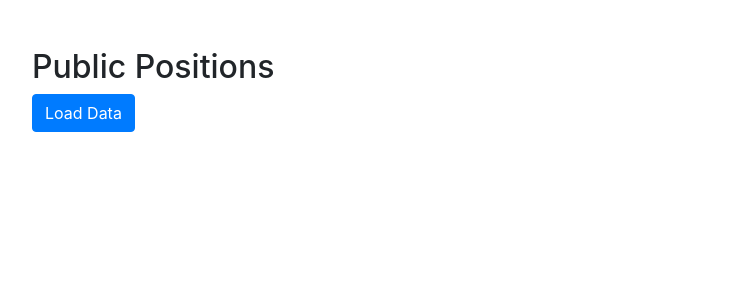
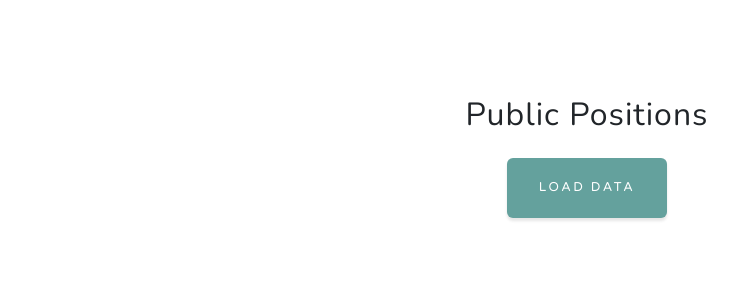
Before and after one commit to harrisonmstone/WebApp, a Flask app: page /loadPositions in a window 1280 px wide. Shown: the top 300 px of the page, without its empty margins (53-790 px from the left). Run offline with Flask 3, Linux system fonts and the light colour scheme; some libraries are stand-ins or nearby versions.

Commit message:
aligned publicpositions

```diff
--- a/app/static/js/scripts.js
+++ b/app/static/js/scripts.js
@@ -6,6 +6,35 @@
 //
 // Scripts
 //
+
+document.getElementById('loadDataBtn').addEventListener('click', function() {
+    fetch('/fetch-public-positions', {
+        method: 'POST',
+        headers: {
+            'Content-Type': 'application/json'
+        }
+    })
+    .then(response => response.json())
+    .then(data => {
+        const tableBody = document.getElementById('positionsTableBody');
+        tableBody.innerHTML = '';  // Clear any existing data
+
+        data.forEach(position => {
+            const row = document.createElement('tr');
+            row.innerHTML = `
+                <td>${position.position}</td>
+                <td>${position.shares}</td>
+                <td>${position.price_per_share}</td>
+                <td>${position.total_value}</td>
+            `;
+            tableBody.appendChild(row);
+        });
+
+        // Display the table now that it has data
+        document.getElementById('positionsTable').style.display = 'table';
+    })
+    .catch(error => console.error('Error:', error));
+});
 
 window.addEventListener('DOMContentLoaded', event => {
 
--- a/app/templates/publicPositions.html
+++ b/app/templates/publicPositions.html
@@ -4,13 +4,40 @@
     <meta charset="UTF-8">
     <meta name="viewport" content="width=device-width, initial-scale=1.0">
     <title>Public Positions</title>
-    <link href="https://stackpath.bootstrapcdn.com/bootstrap/4.5.2/css/bootstrap.min.css" rel="stylesheet">
+
+    <!-- Font Awesome icons (free version) -->
+    <script src="https://use.fontawesome.com/releases/v6.3.0/js/all.js" crossorigin="anonymous"></script>
+    <!-- Google fonts -->
+    <link href="https://fonts.googleapis.com/css?family=Varela+Round" rel="stylesheet">
+    <link href="https://fonts.googleapis.com/css?family=Nunito:200,200i,300,300i,400,400i,600,600i,700,700i,800,800i,900,900i" rel="stylesheet">
+    <!-- Core theme CSS (includes Bootstrap) -->
+    <link href="static/css/styles.css" rel="stylesheet">
 </head>
-<body>
-    <div class="container mt-5">
+<body id="page-top">
+    <!-- Navigation (copied from index.html) -->
+    <nav class="navbar navbar-expand-lg navbar-light fixed-top" id="mainNav">
+        <div class="container px-4 px-lg-5">
+            <a class="navbar-brand" href="#page-top">Start Bootstrap</a>
+            <button class="navbar-toggler navbar-toggler-right" type="button" data-bs-toggle="collapse" data-bs-target="#navbarResponsive" aria-controls="navbarResponsive" aria-expanded="false" aria-label="Toggle navigation">
+                Menu
+                <i class="fas fa-bars"></i>
+            </button>
+            <div class="collapse navbar-collapse" id="navbarResponsive">
+                <ul class="navbar-nav ms-auto">
+                    <li class="nav-item"><a class="nav-link" href="#about">About</a></li>
+                    <li class="nav-item"><a class="nav-link" href="#projects">Projects</a></li>
+                    <li class="nav-item"><a class="nav-link" href="#signup">Contact</a></li>
+                </ul>
+            </div>
+        </div>
+    </nav>
+
+    <!-- Main content section -->
+    <section class="container mt-5 pt-5 text-center">
         <h2>Public Positions</h2>
-        <button class="btn btn-primary" id="loadDataBtn">Load Data</button>
+        <button class="btn btn-primary mt-3" id="loadDataBtn">Load Data</button>
 
+        <!-- Table with dynamic data -->
         <table class="table table-striped mt-4" id="positionsTable" style="display: none;">
             <thead>
                 <tr>
@@ -24,38 +51,11 @@
                 <!-- Data will be inserted here dynamically -->
             </tbody>
         </table>
-    </div>
+    </section>
 
-    <script>
-        document.getElementById('loadDataBtn').addEventListener('click', function() {
-            fetch('/fetch-public-positions', {
-                method: 'POST',
-                headers: {
-                    'Content-Type': 'application/json'
-                }
-            })
-            .then(response => response.json())
-            .then(data => {
-                // Show the table and populate it with data
-                const tableBody = document.getElementById('positionsTableBody');
-                tableBody.innerHTML = '';  // Clear any existing data
-
-                data.forEach(position => {
-                    const row = document.createElement('tr');
-                    row.innerHTML = `
-                        <td>${position.position}</td>
-                        <td>${position.shares}</td>
-                        <td>${position.price_per_share}</td>
-                        <td>${position.total_value}</td>
-                    `;
-                    tableBody.appendChild(row);
-                });
-
-                // Display the table now that it has data
-                document.getElementById('positionsTable').style.display = 'table';
-            })
-            .catch(error => console.error('Error:', error));
-        });
-    </script>
+    <!-- Bootstrap core JS -->
+    <script src="https://cdn.jsdelivr.net/npm/bootstrap@5.2.3/dist/js/bootstrap.bundle.min.js"></script>
+    <!-- Core theme JS -->
+    <script src="static/js/scripts.js"></script>
 </body>
 </html>
```
